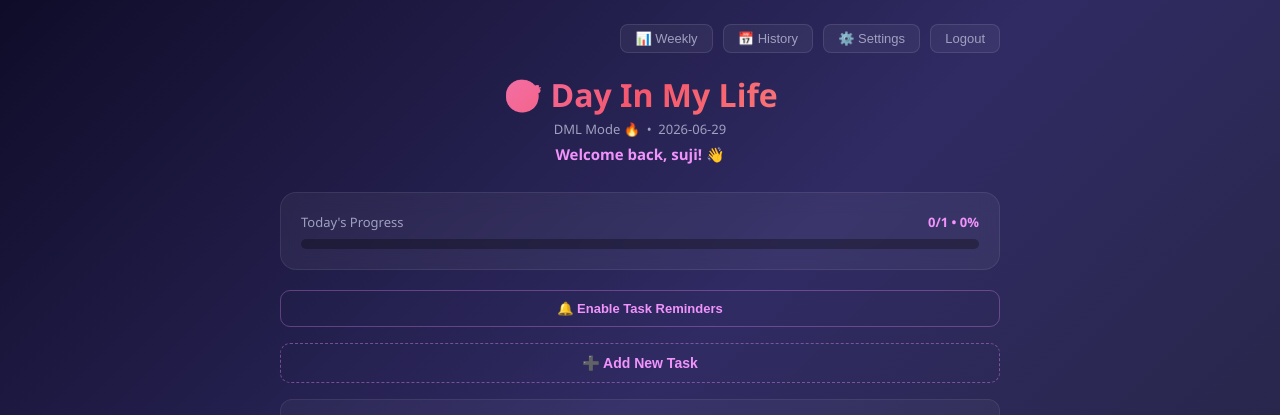
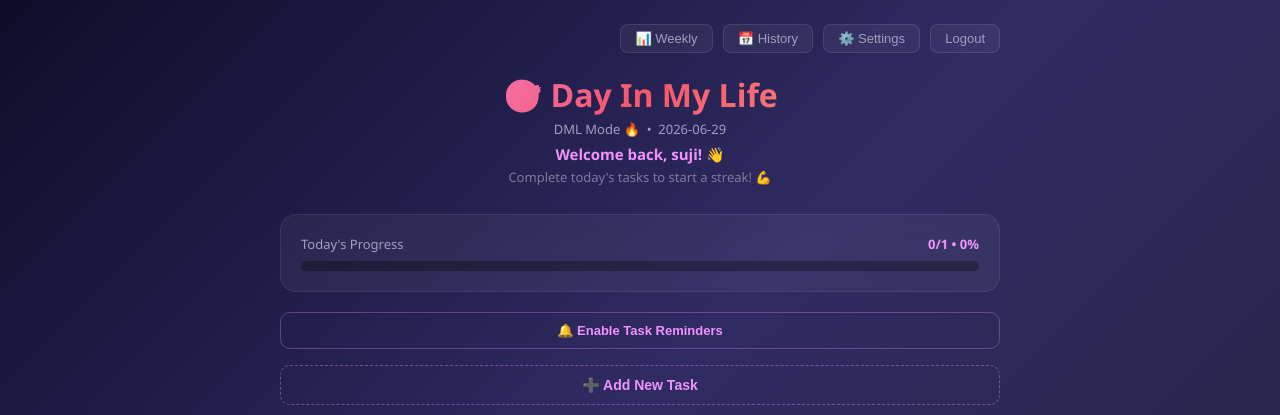
Before and after one commit to sujitha611/day-in-my-life, a Flask app: page / in a window 1280 px wide. Shown: the top 415 px of the page. Run offline with Flask 3, Linux system fonts and the light colour scheme; a user stored in the database is signed in; data comes from the database, SQL or seed files in the repository.

Commit message:
V5 - Streak counter added

```diff
--- a/app.py
+++ b/app.py
@@ -66,6 +66,29 @@ def get_days_off(user_id):
         return [int(d) for d in setting['days_off'].split(',') if d]
     return [5, 6]
 
+def get_streak(user_id):
+    conn = get_db()
+    streak = 0
+    today = date.today()
+    days_off = get_days_off(user_id)
+    for i in range(1, 30):
+        day = today - timedelta(days=i)
+        if day.weekday() in days_off:
+            continue
+        day_str = str(day)
+        row = conn.execute(
+            'SELECT COUNT(*) as total, SUM(done) as done FROM tasks WHERE user_id=? AND task_date=?',
+            (user_id, day_str)
+        ).fetchone()
+        total = row['total'] or 0
+        done = row['done'] or 0
+        if total > 0 and done == total:
+            streak += 1
+        else:
+            break
+    conn.close()
+    return streak
+
 @app.route('/')
 @login_required
 def index():
@@ -74,6 +97,7 @@ def index():
     today_date = date.today()
     days_off = get_days_off(current_user.id)
     is_off = today_date.weekday() in days_off
+    streak = get_streak(current_user.id)
     tasks = []
     if not is_off:
         existing = conn.execute('SELECT COUNT(*) FROM tasks WHERE user_id=? AND task_date=?',
@@ -97,7 +121,7 @@ def index():
         tasks = conn.execute('SELECT * FROM tasks WHERE user_id=? AND task_date=?',
                             (current_user.id, today)).fetchall()
     conn.close()
-    return render_template('index.html', tasks=tasks, today=today, user=current_user, is_off=is_off)
+    return render_template('index.html', tasks=tasks, today=today, user=current_user, is_off=is_off, streak=streak)
 
 @app.route('/add', methods=['POST'])
 @login_required
@@ -153,7 +177,6 @@ def history():
 def weekly():
     conn = get_db()
     today = date.today()
-    # Last 7 days
     week_data = []
     total_done = 0
     total_tasks = 0
--- a/templates/index.html
+++ b/templates/index.html
@@ -68,6 +68,11 @@
         <h1>🎯 Day In My Life</h1>
         <p class="subtitle">DML Mode 🔥 &nbsp;•&nbsp; {{ today }}</p>
         <p class="username">Welcome back, {{ user.name }}! 👋</p>
+        {% if streak > 0 %}
+        <p style="color:#fda085; font-size:14px; font-weight:700; margin-top:4px;">🔥 {{ streak }} day streak! Keep it up!</p>
+        {% else %}
+        <p style="color:#7c7c99; font-size:13px; margin-top:4px;">Complete today's tasks to start a streak! 💪</p>
+        {% endif %}
     </div>
 
     {% if is_off %}
```
